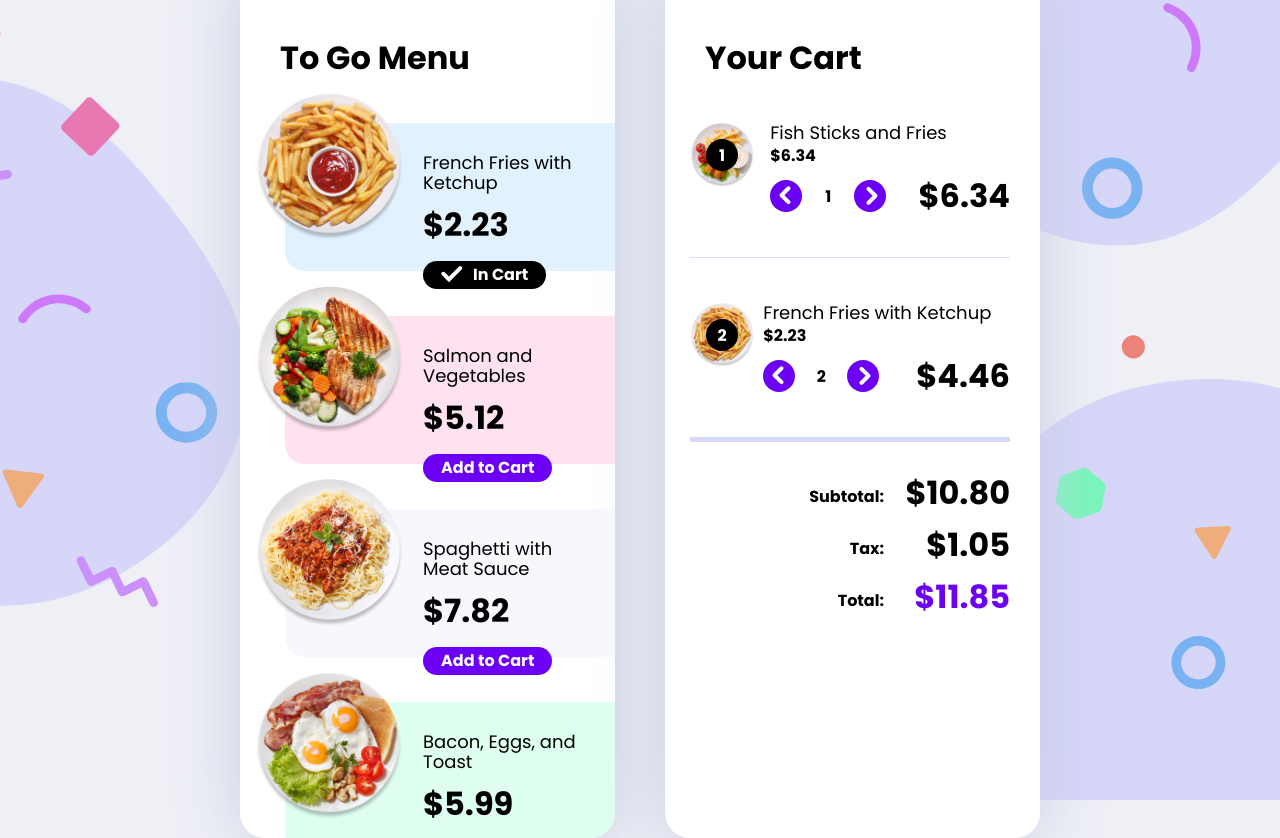
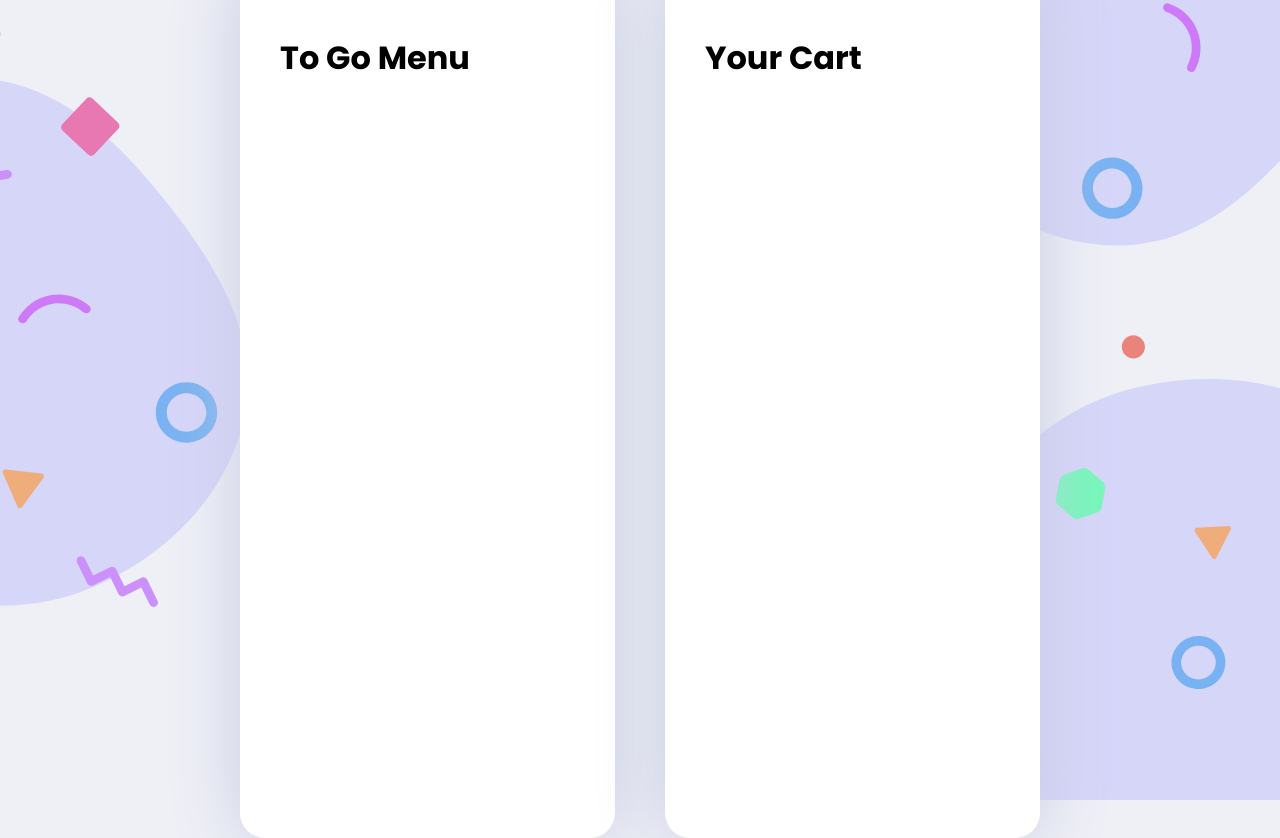
Before and after one commit to self-mismatch/Advent-of-JavaScript-24, a plain HTML site: page 2_ecommerce-component/STARTER-FILES/index.html in a window 1280 px wide. Drawn offline with Linux system fonts and the light colour scheme.

Commit message:
feat: Delete static template of elements, add main script tag

```diff
--- a/2_ecommerce-component/STARTER-FILES/index.html
+++ b/2_ecommerce-component/STARTER-FILES/index.html
@@ -11,148 +11,17 @@
 
 <body>
 
-  <div class="wrapper menu">
+  <div class="wrapper">
     <div class="panel">
       <h1>To Go Menu</h1>
-      <ul class="menu">
-        <li>
-          <div class="plate">
-            <img src="images/plate__french-fries.png" alt="French Fries" class="plate" />
-          </div>
-          <div class="content">
-            <p class="menu-item">French Fries with Ketchup</p>
-            <p class="price">$2.23</p>
-            <button class="in-cart">
-              <img src="images/check.svg" alt="Check" />
-              In Cart
-            </button>
-          </div>
-        </li>
-        <li>
-          <div class="plate">
-            <img src="images/plate__salmon-vegetables.png" alt="Salmon and Vegetables" class="plate" />
-          </div>
-          <div class="content">
-            <p class="menu-item">Salmon and Vegetables</p>
-            <p class="price">$5.12</p>
-            <button class="add">Add to Cart</button>
-          </div>
-        </li>
-        <li>
-          <div class="plate">
-            <img src="images/plate__spaghetti-meat-sauce.png" alt="Spaghetti Meat Sauce" class="plate" />
-          </div>
-          <div class="content">
-            <p class="menu-item">Spaghetti with Meat Sauce</p>
-            <p class="price">$7.82</p>
-            <button class="add">Add to Cart</button>
-          </div>
-        </li>
-        <li>
-          <div class="plate">
-            <img src="images/plate__bacon-eggs.png" alt="Bacon, Eggs, and Toast" class="plate" />
-          </div>
-          <div class="content">
-            <p class="menu-item">Bacon, Eggs, and Toast</p>
-            <p class="price">$5.99</p>
-            <button class="add">Add to Cart</button>
-          </div>
-        </li>
-        <li>
-          <div class="plate">
-            <img src="images/plate__chicken-salad.png" alt="Chicken Salad with Parmesean" class="plate" />
-          </div>
-          <div class="content">
-            <p class="menu-item">Chicken Salad with Parmesan</p>
-            <p class="price">$6.98</p>
-            <button class="add">Add to Cart</button>
-          </div>
-        </li>
-        <li>
-          <div class="plate">
-            <img src="images/plate__fish-sticks-fries.png" alt="Fish Sticks and Fries" class="plate" />
-          </div>
-          <div class="content">
-            <p class="menu-item">Fish Sticks and Fries</p>
-            <p class="price">$6.34</p>
-            <button class="add">Add to Cart</button>
-          </div>
-        </li>
-      </ul>
+      <ul class="menu"></ul>
     </div>
 
     <div class="panel cart">
       <h1>Your Cart</h1>
-      <!-- <p class="empty">Your cart is empty.</p> -->
-
-      <ul class="cart-summary">
-
-        <!-- item 1 -->
-        <li>
-          <div class="plate">
-            <img src="images/plate__fish-sticks-fries.png" alt="Fish Sticks and Fries" class="plate" />
-            <div class="quantity">1</div>
-          </div>
-          <div class="content">
-            <p class="menu-item">Fish Sticks and Fries</p>
-            <p class="price">$6.34</p>
-          </div>
-          <div class="quantity__wrapper">
-            <button class="decrease">
-              <img src="images/chevron.svg" />
-            </button>
-            <div class="quantity">1</div>
-            <button class="increase">
-              <img src="images/chevron.svg" />
-            </button>
-          </div>
-          <div class="subtotal">
-            $6.34
-          </div>
-        </li>
-
-        <!-- item 2 -->
-        <li>
-          <div class="plate">
-            <img src="images/plate__french-fries.png" alt="French Fries" class="plate" />
-            <div class="quantity">2</div>
-          </div>
-          <div class="content">
-            <p class="menu-item">French Fries with Ketchup</p>
-            <p class="price">$2.23</p>
-          </div>
-          <div class="quantity__wrapper">
-            <button class="decrease">
-              <img src="images/chevron.svg" />
-            </button>
-            <div class="quantity">2</div>
-            <button class="increase">
-              <img src="images/chevron.svg" />
-            </button>
-          </div>
-          <div class="subtotal">
-            $4.46
-          </div>
-        </li>
-      </ul>
-
-      <div class="totals">
-        <div class="line-item">
-          <div class="label">Subtotal:</div>
-          <div class="amount price subtotal">$10.80</div>
-        </div>
-        <div class="line-item">
-          <div class="label">Tax:</div>
-          <div class="amount price tax">$1.05</div>
-        </div>
-        <div class="line-item total">
-          <div class="label">Total:</div>
-          <div class="amount price total">$11.85</div>
-        </div>
-      </div>
     </div>
   </div>
-  <script src="app.js"></script>
+  <script src="../app.js" type="module"></script>
 </body>
 
 </html>
```
